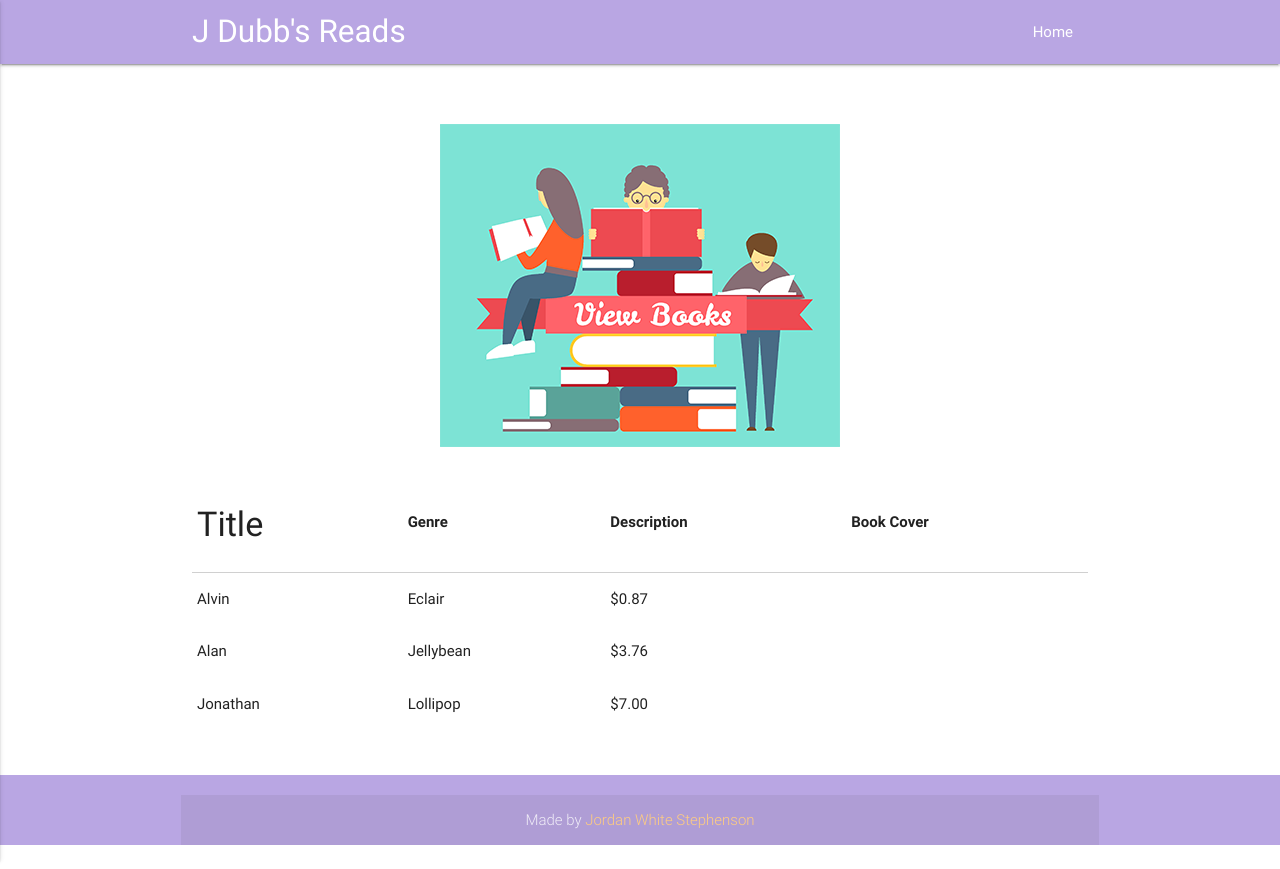
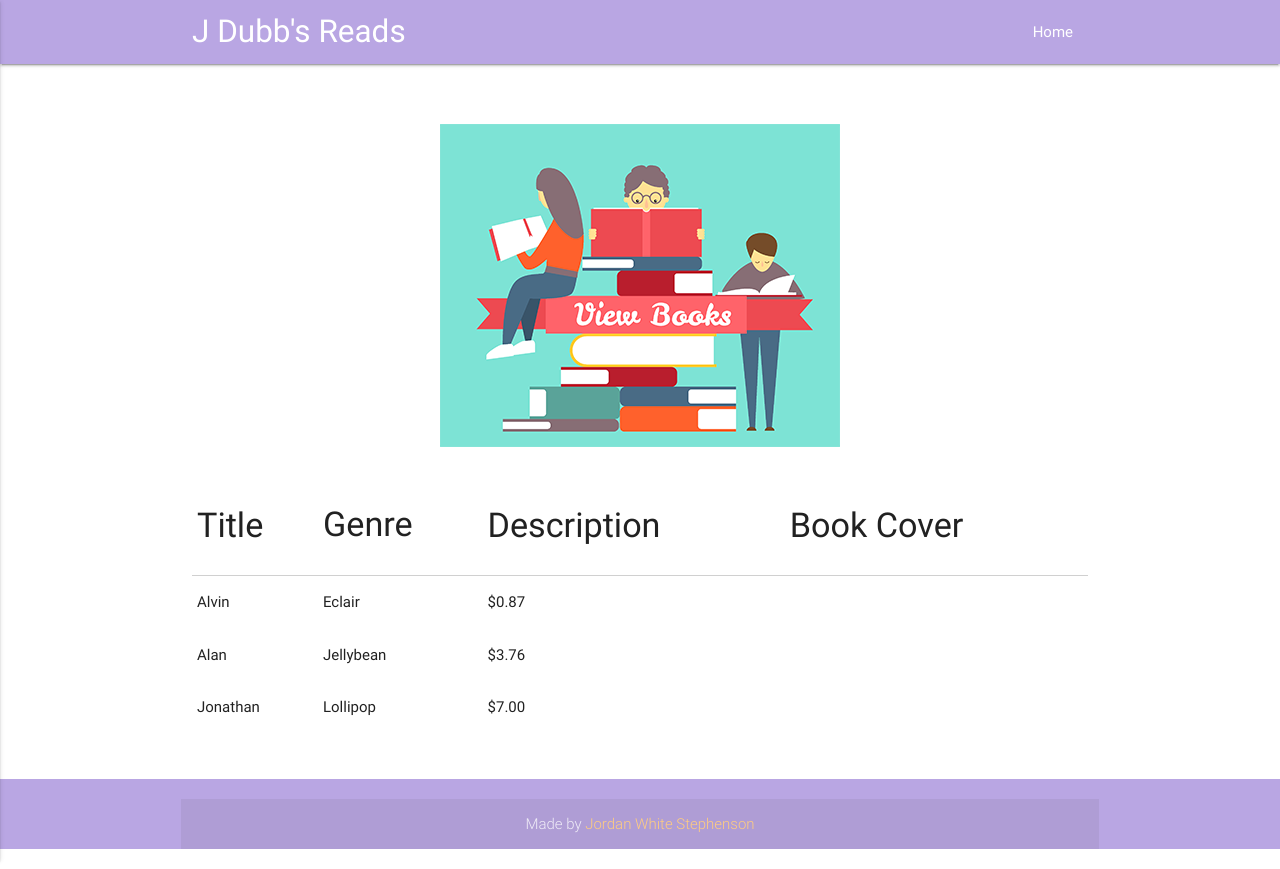
Before and after one commit to jordanwhitestephenson/galvanizereadsjordan, a website: page public/books.html in a window 1280 px wide. Drawn offline with nearby package versions, Linux system fonts and the light colour scheme; no server answers.

Commit message:
appedning

```diff
--- a/public/books.html
+++ b/public/books.html
@@ -35,9 +35,9 @@
         <thead>
           <tr>
               <th class = "bookTitle"><h4>Title</h4></th>
-              <th class = "bookGenre">Genre</th>
-              <th class = "bookDescription"> Description</th>
-              <th class = "bookImg"> Book Cover</th>
+              <th class = "bookGenre"><h4>Genre<h4></th>
+              <th class = "bookDescription"><h4>Description</h4></th>
+              <th class = "bookImg"><h4>Book Cover</h4></th>
           </tr>
         </thead>
 
--- a/public/js/viewbooks.js
+++ b/public/js/viewbooks.js
@@ -8,7 +8,8 @@ $(document).ready(function() {
       }).then(function(data) {
           console.log(data)
           for (var j = 0; j < data.length; j++) {
-                  $('.bookTitle').append('<tr><td>' + data[j].title + '</tr></td>');
+                  $('.bookTitle').append('<tr>' + '<td>' + data[j].title + '</tr>' + '</td>');
+                  $('.bookGenre').append('<tr>' + '<td>' + data[j].genre + '</tr>' + '</td>')
               }
 
       });
```
